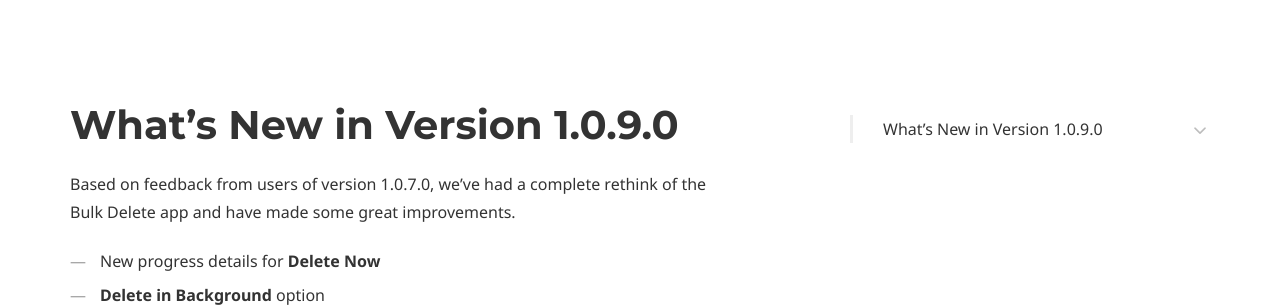
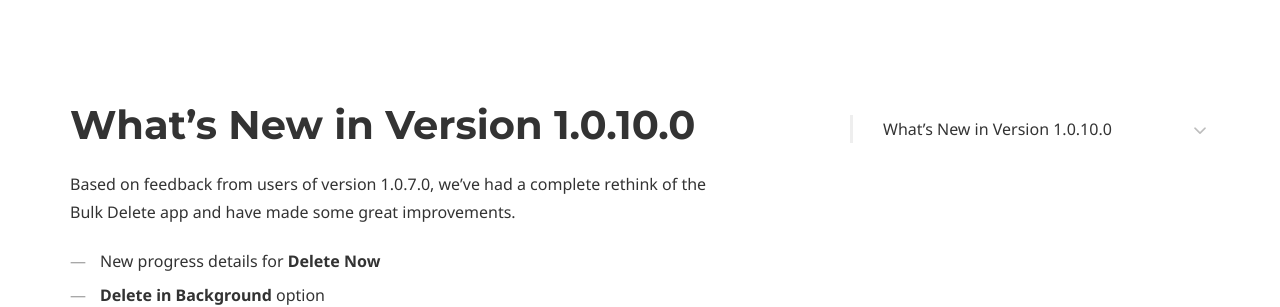
Before and after one commit to BCAppsLimited/BulkDelete, a Jekyll site: the page built from release-notes.md, in a window 1280 px wide and 900 px high, scrolled down 449 px. Shown: the part 160-467 px from the top of the window. Built offline with Jekyll 4.4.1, drawn with Linux system fonts in a browser that asks for light colours; some web fonts are replaced.

Commit message:
Updated version in what's new

```diff
--- a/release-notes.md
+++ b/release-notes.md
@@ -28,7 +28,7 @@
         url:
 ---
 
-# What's New in Version 1.0.9.0
+# What's New in Version 1.0.10.0
 
 Based on feedback from users of version 1.0.7.0, we've had a complete rethink of the Bulk Delete app and have made some great improvements.
 
```
